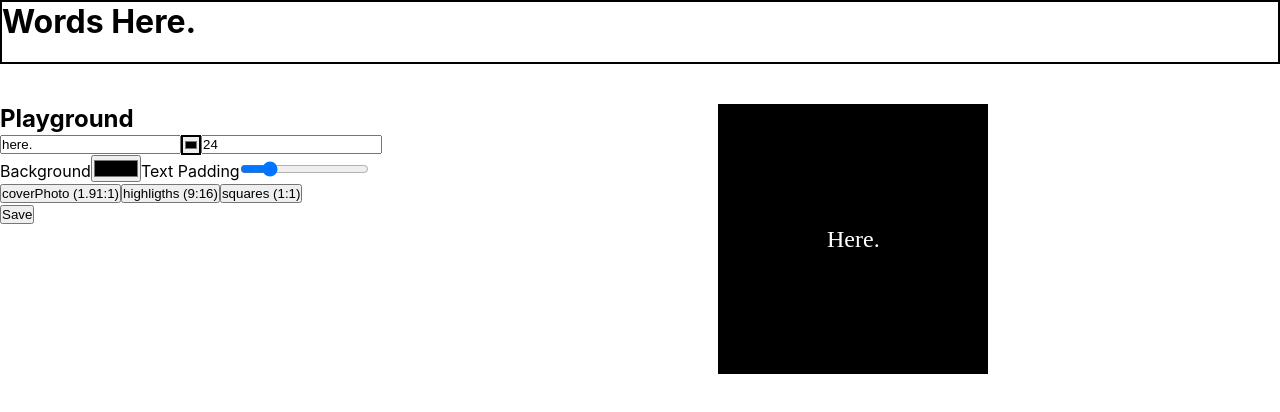
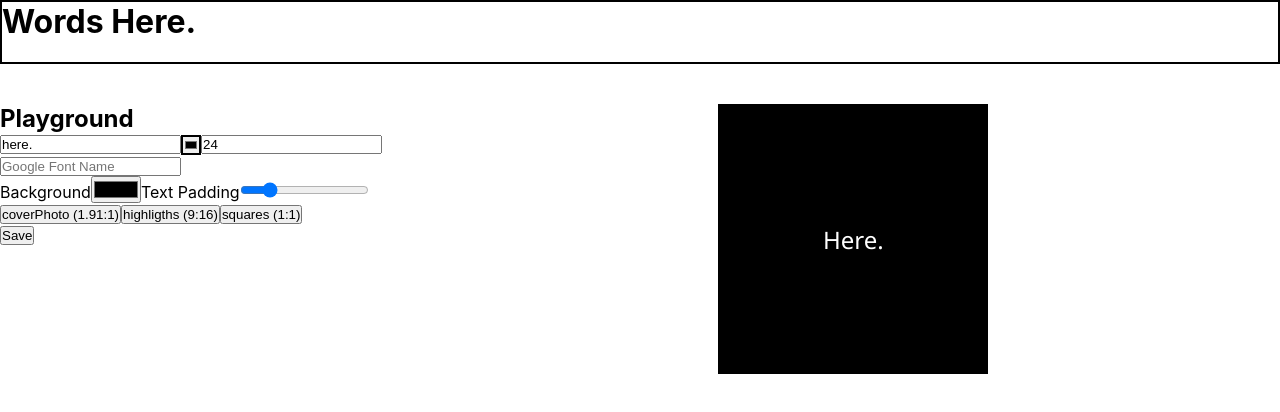
Before and after one commit to kvnal/words, a React (Create React App) app: page / in a window 1280 px wide. Shown: the top 412 px of the page. Built offline with nearby package versions, Linux system fonts and the light colour scheme; the HTML template or start-up script is replaced by a standard one.

Commit message:
dynamic google font support

```diff
--- a/src/App.css
+++ b/src/App.css
@@ -1,6 +1,7 @@
 *{
   margin: 0;
   padding: 0;
+
 }
 
 .displaygrid{
@@ -32,7 +33,7 @@
 }
 .text{
   /* font-family: Noe; */
-  font-family: -apple-system, BlinkMacSystemFont, 'Segoe UI', Roboto, Oxygen, Ubuntu, Cantarell, 'Open Sans', 'Helvetica Neue', sans-serif;
+  /* font-family: -apple-system, BlinkMacSystemFont, 'Segoe UI', Roboto, Oxygen, Ubuntu, Cantarell, 'Open Sans', 'Helvetica Neue', sans-serif; */
   /* font-size: 40px; */
   color: white;
   overflow-x: hidden;
--- a/src/Components/Display.js
+++ b/src/Components/Display.js
@@ -3,7 +3,7 @@ import { useState } from 'react';
 
 
 const Display = () => {
-    const [text,setText]=useState({value:"Here.", color:"#fff",size:24,padding:20})
+    const [text,setText]=useState({value:"Here.", color:"#fff",size:24,padding:20, font: 'Segoe UI'})
     const [bg,setBg]=useState({color:"#000",width:1080,height:1080,padding:20})
     const sizes={coverPhoto : [1500,500], highligths:[1080,1920],sqaures : [1080,1080]} //width x hieght
 
@@ -21,14 +21,15 @@ const Display = () => {
 
     }
 
-     function loadFont(fontName){
 
+    async function loadFont(fontName){
         var link = document.createElement('link')
         link.rel= 'stylesheet'
         link.type='text/css'
         link.href=`https://fonts.googleapis.com/css2?family=${fontName.split(' ').join('+')}&display=swap`
         document.getElementsByTagName('head')[0].appendChild(link)
 
+        return setText({...text , font : fontName})
     }
     return (
         <div className="displaygrid">
@@ -41,6 +42,7 @@ const Display = () => {
                     <input type="text" defaultValue="here." placeholder="Text" onChange={(e)=>{setText( {...text,value : e.target.value})}}/>
                     <input type="color" className="color" defaultValue="#fff"  onChange={(e)=>setText({...text,color:e.target.value})} />
                     <input type="number" placeholder="Text Size" step="2" defaultValue="24" onChange={(e)=>setText({...text,size:e.target.value})}/>
+                    <input type="text" placeholder="Google Font Name" onChange={(e)=>loadFont(e.target.value)}/>
                     </div>
 
                     <div>
@@ -58,7 +60,7 @@ const Display = () => {
                 </div>
             </div>
         <div className="display" id="post" style={{ backgroundColor: bg.color , height:`${bg.height/4}px`, width: `${bg.width/4}px`}}>
-            <p className="text"  style={{color: text.color, fontSize:`${text.size}px`,padding:`0 ${text.padding}px 0 ${text.padding}px`,fontFamily: 'Zen Dots'}} >{text.value}</p>
+            <p className="text"  style={{color: text.color, fontSize:`${text.size}px`,padding:`0 ${text.padding}px 0 ${text.padding}px`,fontFamily: text.font}} >{text.value}</p>
         </div>
         </div>
     );
```
